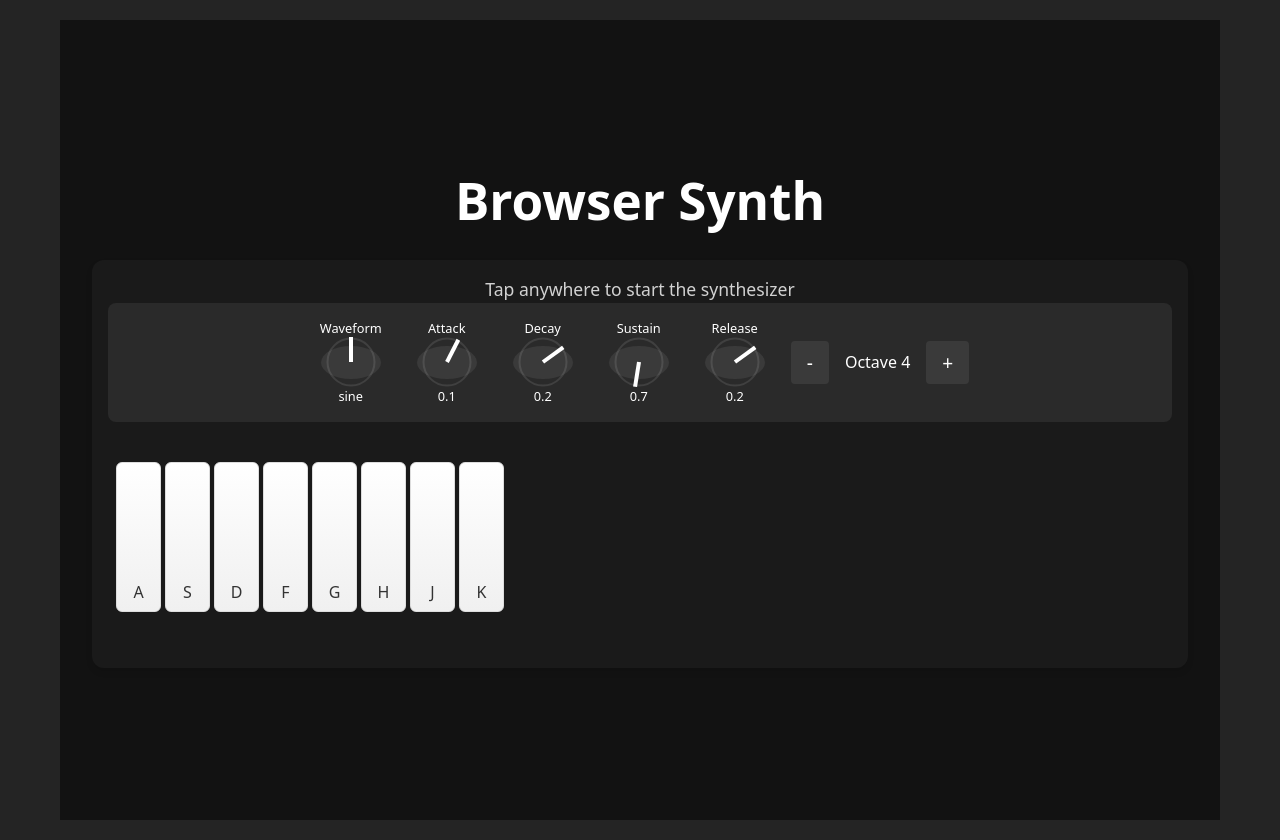
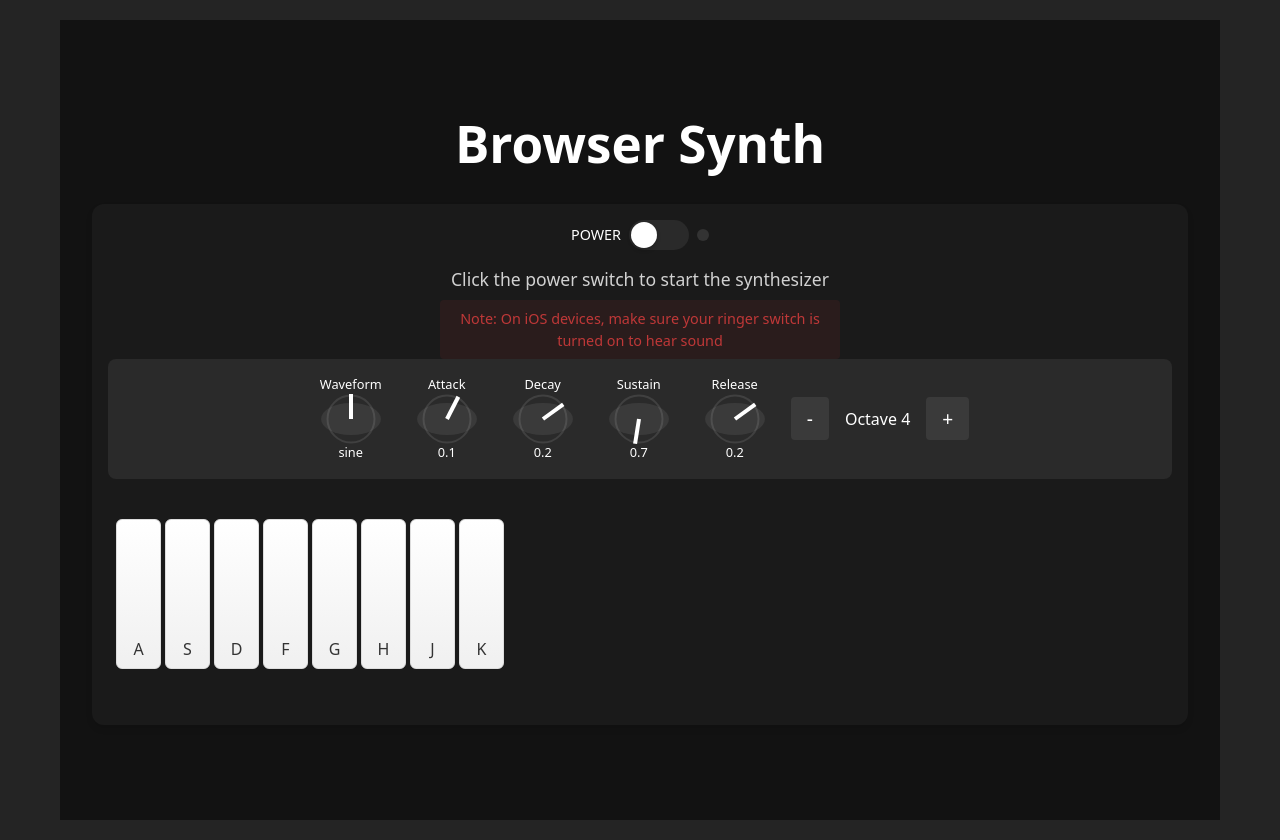
Before and after one commit to brainTrain/icecreams-parlor, a React (Vite) app: page / in a window 1280 px wide. Built offline with nearby package versions, Linux system fonts and the light colour scheme.

Commit message:
moar synth

```diff
--- a/src/components/browser-synth.tsx
+++ b/src/components/browser-synth.tsx
@@ -32,7 +32,10 @@ const SynthContainer = styled.div`
   box-shadow: 0 4px 6px rgba(0, 0, 0, 0.1);
   width: 100%;
   max-width: 100%;
-  overflow-x: hidden;
+  user-select: none;
+  -webkit-user-select: none;
+  -moz-user-select: none;
+  -ms-user-select: none;
 `;
 
 const Controls = styled.div`
@@ -186,6 +189,68 @@ const Instructions = styled.div`
   text-align: center;
   font-size: 1.1rem;
   opacity: 0.8;
+  max-width: 400px;
+  margin: 0 auto;
+  user-select: none;
+  -webkit-user-select: none;
+  -moz-user-select: none;
+  -ms-user-select: none;
+`;
+
+const WarningMessage = styled.div`
+  color: #ff4444;
+  text-align: center;
+  font-size: 0.9rem;
+  opacity: 0.9;
+  margin-top: 0.5rem;
+  padding: 0.5rem;
+  background: rgba(255, 68, 68, 0.1);
+  border-radius: 4px;
+`;
+
+const PowerSwitch = styled.div`
+  display: flex;
+  align-items: center;
+  gap: 0.5rem;
+  margin-bottom: 1rem;
+`;
+
+const SwitchContainer = styled.div`
+  position: relative;
+  width: 60px;
+  height: 30px;
+  background: #2a2a2a;
+  border-radius: 15px;
+  cursor: pointer;
+  transition: background 0.2s ease;
+`;
+
+const SwitchButton = styled.div<{ $isOn: boolean }>`
+  position: absolute;
+  top: 2px;
+  left: ${props => (props.$isOn ? '32px' : '2px')};
+  width: 26px;
+  height: 26px;
+  background: #ffffff;
+  border-radius: 50%;
+  transition: left 0.2s ease;
+  box-shadow: 0 2px 4px rgba(0, 0, 0, 0.2);
+`;
+
+const LED = styled.div<{ $isOn: boolean }>`
+  width: 12px;
+  height: 12px;
+  border-radius: 50%;
+  background: ${props => (props.$isOn ? '#ff4444' : '#333333')};
+  box-shadow: ${props =>
+    props.$isOn ? '0 0 10px #ff4444, 0 0 20px #ff4444, 0 0 30px #ff4444' : 'none'};
+  transition: all 0.2s ease;
+`;
+
+const PowerLabel = styled.div`
+  color: #ffffff;
+  font-size: 0.9rem;
+  font-weight: 500;
 `;
 
 export default function BrowserSynth() {
@@ -209,10 +274,28 @@ export default function BrowserSynth() {
   const startValue = useRef(0);
 
   // Initialize audio context on first user interaction
-  const initializeAudio = () => {
+  const initializeAudio = async () => {
     if (!audioContext.current) {
-      audioContext.current = new AudioContext();
+      try {
+        audioContext.current = new AudioContext({
+          latencyHint: 'interactive',
+          sampleRate: 44100,
+        });
+
+        // Create and connect a master gain node
+        const masterGain = audioContext.current.createGain();
+        masterGain.gain.value = 0.5; // Set a reasonable default volume
+        masterGain.connect(audioContext.current.destination);
+
+        // Resume the audio context (required for iOS)
+        if (audioContext.current.state === 'suspended') {
+          await audioContext.current.resume();
+        }
+
         setIsAudioReady(true);
+      } catch (error) {
+        console.error('Failed to initialize audio:', error);
+      }
     }
   };
 
@@ -230,12 +313,14 @@ export default function BrowserSynth() {
     return baseFreq * Math.pow(2, octaveDiff);
   };
 
-  const startNote = (key: string, frequency: number) => {
-    if (!audioContext.current) {
-      initializeAudio();
+  const startNote = async (key: string, frequency: number) => {
+    if (!isAudioReady || !audioContext.current) return;
+
+    try {
+      // Ensure audio context is running
+      if (audioContext.current.state === 'suspended') {
+        await audioContext.current.resume();
       }
-
-    if (!audioContext.current) return;
 
       const oscillator = audioContext.current.createOscillator();
       const gainNode = audioContext.current.createGain();
@@ -245,7 +330,10 @@ export default function BrowserSynth() {
 
       // Apply ADSR envelope
       gainNode.gain.setValueAtTime(0, audioContext.current.currentTime);
-    gainNode.gain.linearRampToValueAtTime(1, audioContext.current.currentTime + synthParams.attack);
+      gainNode.gain.linearRampToValueAtTime(
+        1,
+        audioContext.current.currentTime + synthParams.attack
+      );
       gainNode.gain.linearRampToValueAtTime(
         synthParams.sustain,
         audioContext.current.currentTime + synthParams.attack + synthParams.decay
@@ -258,24 +346,32 @@ export default function BrowserSynth() {
       oscillators.current[key] = oscillator;
       gainNodes.current[key] = gainNode;
       setActiveKeys(prev => new Set([...prev, key]));
+    } catch (error) {
+      console.error('Failed to start note:', error);
+    }
   };
 
   const stopNote = (key: string) => {
-    if (oscillators.current[key] && gainNodes.current[key] && audioContext.current) {
-      const gainNode = gainNodes.current[key];
-      gainNode.gain.cancelScheduledValues(audioContext.current.currentTime);
-      gainNode.gain.setTargetAtTime(0, audioContext.current.currentTime, synthParams.release);
+    if (oscillators.current[key] && audioContext.current) {
+      const oscillator = oscillators.current[key];
 
-      setTimeout(() => {
-        oscillators.current[key].stop();
+      try {
+        // Immediately stop the oscillator
+        oscillator.stop();
+
+        // Clean up references
         delete oscillators.current[key];
         delete gainNodes.current[key];
+
+        // Update active keys state
         setActiveKeys(prev => {
           const newSet = new Set(prev);
           newSet.delete(key);
           return newSet;
         });
-      }, synthParams.release * 1000);
+      } catch (error) {
+        console.error('Failed to stop note:', error);
+      }
     }
   };
 
@@ -374,11 +470,82 @@ export default function BrowserSynth() {
     }
   };
 
+  const togglePower = async () => {
+    if (!isAudioReady) {
+      await initializeAudio();
+    } else {
+      try {
+        // Stop all oscillators immediately
+        Object.values(oscillators.current).forEach(osc => {
+          try {
+            osc.stop();
+          } catch (error) {
+            console.error('Failed to stop oscillator:', error);
+          }
+        });
+
+        // Clear all references
+        oscillators.current = {};
+        gainNodes.current = {};
+        setActiveKeys(new Set());
+
+        // Close audio context
+        if (audioContext.current) {
+          await audioContext.current.close();
+          audioContext.current = null;
+        }
+        setIsAudioReady(false);
+      } catch (error) {
+        console.error('Failed to toggle power:', error);
+      }
+    }
+  };
+
+  // Add cleanup on unmount
+  useEffect(() => {
+    return () => {
+      // Stop all oscillators immediately
+      Object.values(oscillators.current).forEach(osc => {
+        try {
+          osc.stop();
+        } catch (error) {
+          console.error('Failed to stop oscillator:', error);
+        }
+      });
+
+      // Clear all references
+      oscillators.current = {};
+      gainNodes.current = {};
+      setActiveKeys(new Set());
+
+      // Close audio context
+      if (audioContext.current) {
+        audioContext.current.close();
+      }
+    };
+  }, []);
+
   return (
     <SynthContainer>
+      <PowerSwitch>
+        <PowerLabel>POWER</PowerLabel>
+        <SwitchContainer
+          onClick={togglePower}
+          onTouchStart={e => {
+            e.preventDefault();
+            togglePower();
+          }}
+        >
+          <SwitchButton $isOn={isAudioReady} />
+        </SwitchContainer>
+        <LED $isOn={isAudioReady} />
+      </PowerSwitch>
       {!isAudioReady && (
         <Instructions>
-          <p>Tap anywhere to start the synthesizer</p>
+          <p>Click the power switch to start the synthesizer</p>
+          <WarningMessage>
+            Note: On iOS devices, make sure your ringer switch is turned on to hear sound
+          </WarningMessage>
         </Instructions>
       )}
       <Controls>
@@ -457,8 +624,21 @@ export default function BrowserSynth() {
           <Key
             key={key}
             $isActive={activeKeys.has(key)}
-            onTouchStart={() => startNote(key, getFrequency(baseFreq))}
-            onTouchEnd={() => stopNote(key)}
+            onTouchStart={e => {
+              e.preventDefault();
+              e.stopPropagation();
+              startNote(key, getFrequency(baseFreq));
+            }}
+            onTouchEnd={e => {
+              e.preventDefault();
+              e.stopPropagation();
+              stopNote(key);
+            }}
+            onTouchCancel={e => {
+              e.preventDefault();
+              e.stopPropagation();
+              stopNote(key);
+            }}
             onMouseDown={() => startNote(key, getFrequency(baseFreq))}
             onMouseUp={() => stopNote(key)}
             onMouseLeave={() => stopNote(key)}
@@ -472,6 +652,9 @@ export default function BrowserSynth() {
           <p>Tap the keys or use your keyboard (A-K) to play notes!</p>
           <p>Use the knobs to adjust the synth parameters</p>
           <p>Change octave with + and - buttons</p>
+          <WarningMessage>
+            If you can't hear sound on iOS, check that your ringer switch is on
+          </WarningMessage>
         </Instructions>
       )}
     </SynthContainer>
```
Lines whose indentation alone changed are shown as unchanged.
